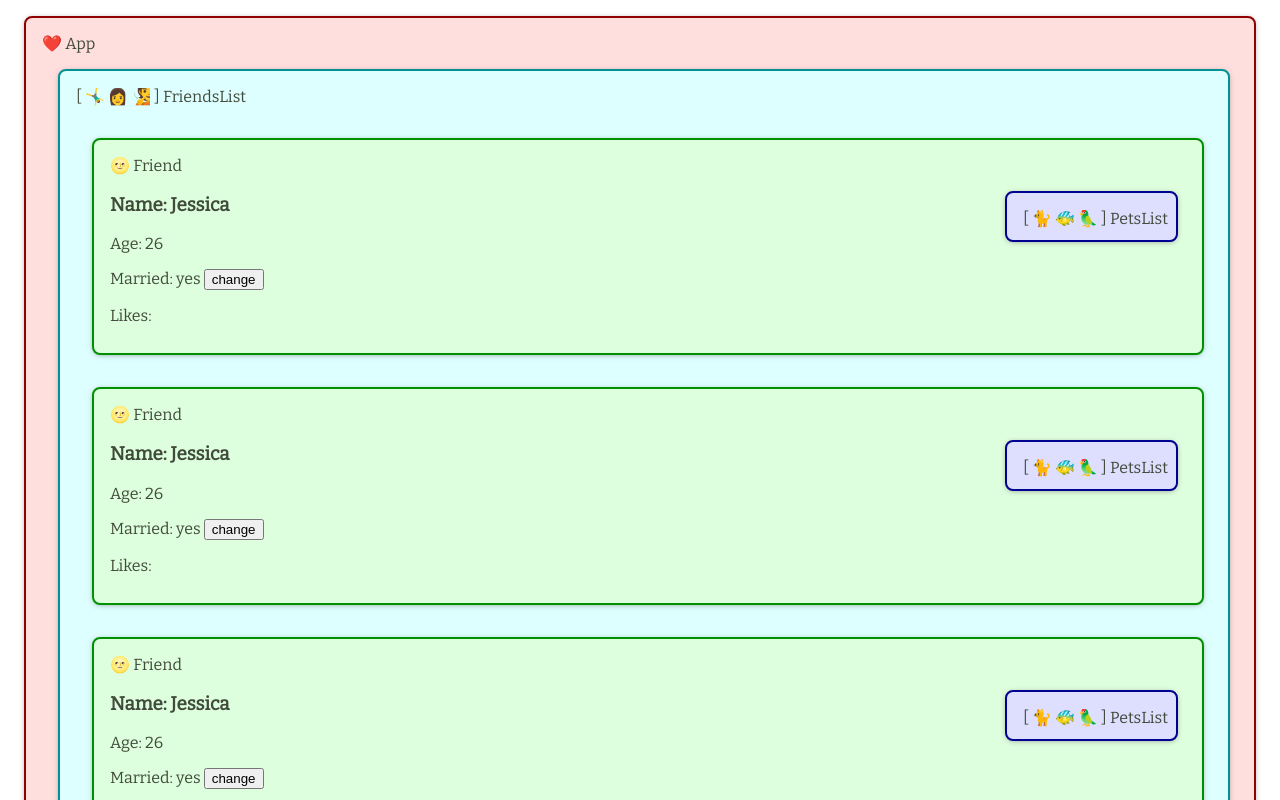
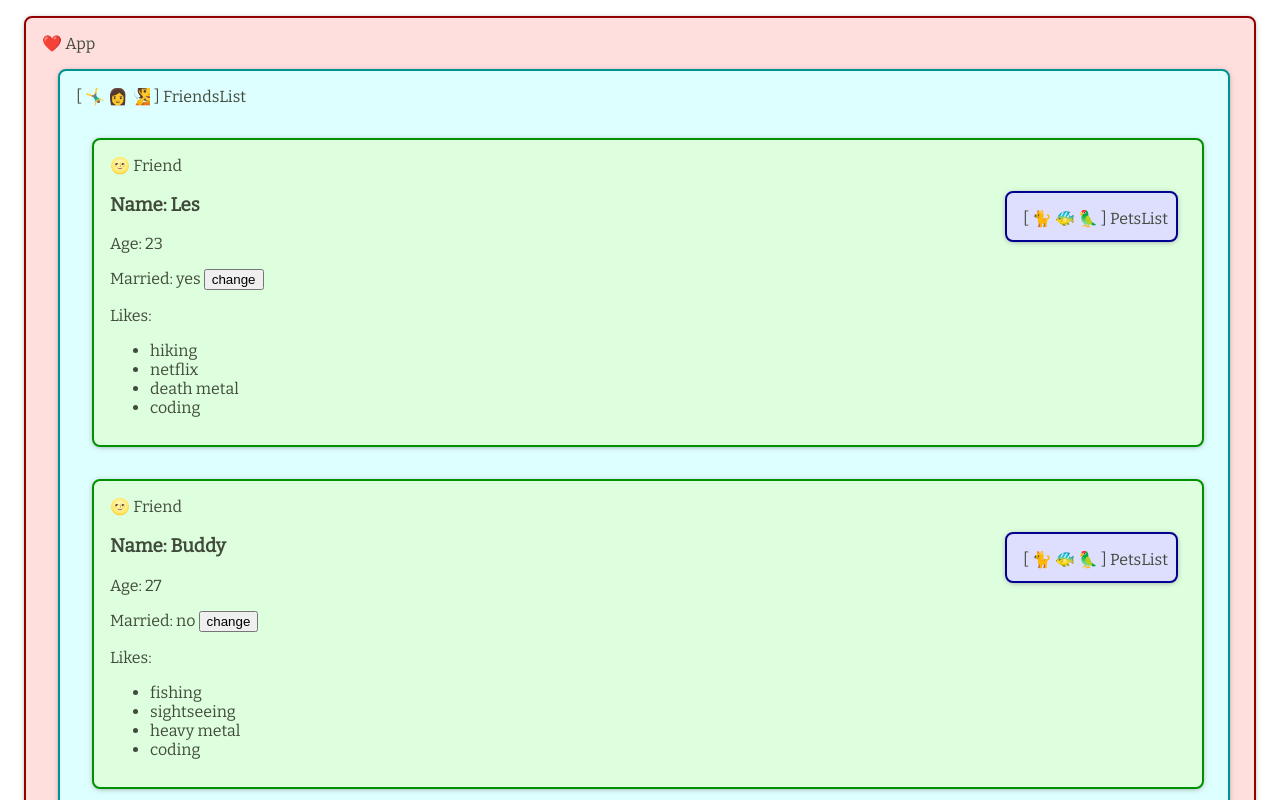
Before and after one commit to bloominstituteoftechnology/web-guided-project-react-components-2, a React (Vite) app: page / in a window 1280 px wide. Shown: the top 800 px of the page. Built offline with nearby package versions, Linux system fonts and the light colour scheme.

Commit message:
Use friend data to render actual friend information

```diff
--- a/src/components/Friend.js
+++ b/src/components/Friend.js
@@ -3,19 +3,22 @@ import PetsList from './PetsList'
 
 export default function Friend(props) {
   // 👉 1- What does a Friend need?
+  // destructure props and pull out the variable we want
+  const { friend } = props
 
   return (
     <div className='friend-friends container'>
       {/* 👉 2- Fix the JSX so it displays real info coming into the component */}
       <div className='friend-info'>
         <div >
-          <h3>Name: Jessica</h3>
-          <p>Age: 26</p>
+          <h3>Name: {friend.name}</h3>
+          <p>Age: {friend.age}</p>
 
-          <p>Married: yes <button>change</button></p>
+          <p>Married: {friend.married ? 'yes' : 'no'} <button>change</button></p>
           <div>Likes:
             <ul>
               {/* 👉 3- Loop over the friend's hobbies and generate <li/> elements as you go */}
+              { friend.hobbies.map(hobby => <li> {hobby} </li> ) }
             </ul>
           </div>
         </div>
```
